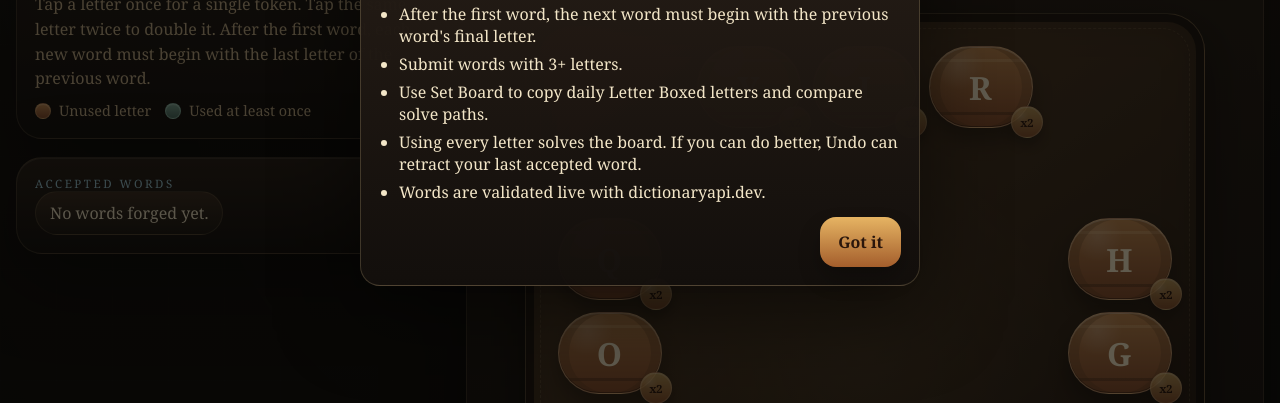
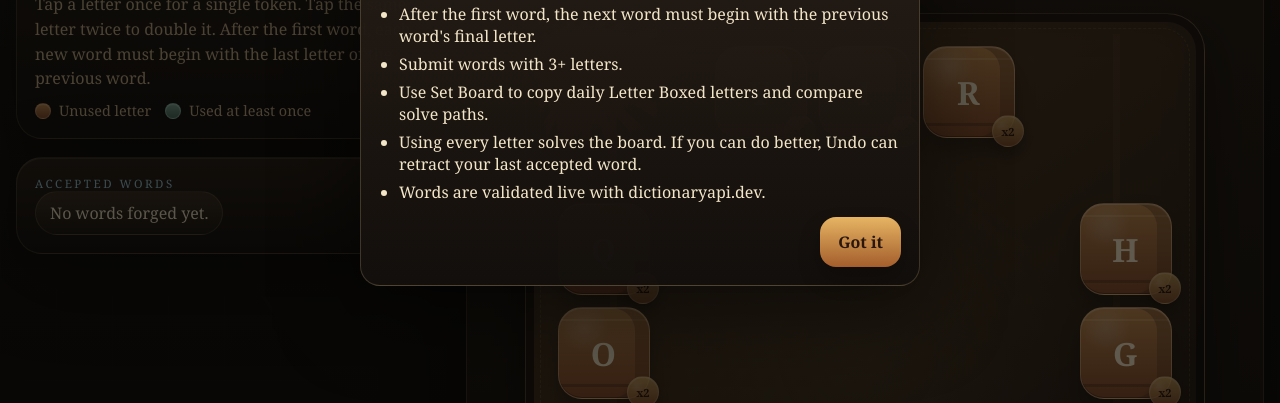
Before and after one commit to jmajerus/letter-punk, a plain HTML site: page public/index.html in a window 1280 px wide. Shown: the part 348-751 px from the top of the page. Drawn offline with Linux system fonts and the light colour scheme.

Commit message:
Enhance steampunk backdrop and retune tank tile styling

```diff
--- a/public/styles.css
+++ b/public/styles.css
@@ -170,6 +170,33 @@ h2 {
   display: flex;
   justify-content: center;
   padding: 16px 0 22px;
+  position: relative;
+}
+
+.board-wrap::before,
+.board-wrap::after {
+  content: "";
+  position: absolute;
+  width: 160px;
+  height: 160px;
+  pointer-events: none;
+  opacity: 0.42;
+  background:
+    radial-gradient(circle at center, transparent 0 26px, rgba(78, 52, 33, 0.8) 26px 29px, transparent 29px 100%),
+    repeating-conic-gradient(from 5deg, rgba(219, 175, 109, 0.3) 0deg 9deg, transparent 9deg 18deg),
+    radial-gradient(circle at center, rgba(224, 190, 130, 0.22) 0 7px, transparent 7px);
+  filter: drop-shadow(0 6px 8px rgba(0, 0, 0, 0.35));
+}
+
+.board-wrap::before {
+  left: 8px;
+  top: -8px;
+}
+
+.board-wrap::after {
+  right: 8px;
+  bottom: -4px;
+  transform: rotate(17deg);
 }
 
 .board-frame {
@@ -193,6 +220,22 @@ h2 {
   inset: 14px;
   border-radius: 28px;
   border: 1px dashed rgba(246, 214, 160, 0.12);
+  z-index: 1;
+}
+
+.board-frame::after {
+  content: "";
+  position: absolute;
+  inset: 20px;
+  border-radius: 24px;
+  pointer-events: none;
+  z-index: 1;
+  background:
+    linear-gradient(90deg, transparent 0 10%, rgba(170, 121, 76, 0.1) 10% 11.2%, transparent 11.2% 88.8%, rgba(170, 121, 76, 0.1) 88.8% 90%, transparent 90% 100%),
+    radial-gradient(circle at 6% 50%, rgba(198, 149, 97, 0.46) 0 4px, transparent 4px),
+    radial-gradient(circle at 94% 50%, rgba(198, 149, 97, 0.46) 0 4px, transparent 4px),
+    radial-gradient(circle at 50% 8%, rgba(198, 149, 97, 0.3) 0 3px, transparent 3px),
+    radial-gradient(circle at 50% 92%, rgba(198, 149, 97, 0.3) 0 3px, transparent 3px);
 }
 
 .board {
@@ -361,19 +404,19 @@ h2 {
 
 .tile {
   position: relative;
-  width: 104px;
-  height: 82px;
+  width: 92px;
+  height: 92px;
 }
 
 .tile-letter {
   width: 100%;
   height: 100%;
   border: 1px solid rgba(255, 232, 192, 0.38);
-  border-radius: 999px;
+  border-radius: 24px;
   background:
-    linear-gradient(180deg, transparent 0 15%, rgba(255, 225, 172, 0.22) 15% 19%, transparent 19% 81%, rgba(65, 39, 24, 0.36) 81% 85%, transparent 85% 100%),
+    linear-gradient(180deg, transparent 0 12%, rgba(255, 225, 172, 0.22) 12% 15%, transparent 15% 85%, rgba(65, 39, 24, 0.34) 85% 88%, transparent 88% 100%),
     radial-gradient(circle at 28% 22%, rgba(255, 255, 255, 0.18), transparent 26%),
-    linear-gradient(180deg, #c78c52 0%, #8a4f2e 100%);
+    linear-gradient(180deg, #cb9053 0%, #8a4f2e 100%);
   color: #fff1d1;
   font-family: inherit;
   font-size: 2rem;
@@ -383,15 +426,14 @@ h2 {
     0 12px 20px rgba(0, 0, 0, 0.3),
     inset 0 1px 0 rgba(255, 255, 255, 0.28),
     inset 0 -1px 0 rgba(41, 24, 15, 0.45),
-    inset 10px 0 0 rgba(98, 64, 39, 0.28),
-    inset -10px 0 0 rgba(98, 64, 39, 0.28);
+    inset -14px 0 0 rgba(86, 54, 32, 0.34);
   cursor: pointer;
   transition: transform 140ms ease, filter 140ms ease, box-shadow 140ms ease;
 }
 
 .tile-letter.used {
   background:
-    linear-gradient(180deg, transparent 0 15%, rgba(206, 239, 223, 0.2) 15% 19%, transparent 19% 81%, rgba(36, 56, 49, 0.32) 81% 85%, transparent 85% 100%),
+    linear-gradient(180deg, transparent 0 12%, rgba(206, 239, 223, 0.2) 12% 15%, transparent 15% 85%, rgba(36, 56, 49, 0.32) 85% 88%, transparent 88% 100%),
     radial-gradient(circle at 28% 22%, rgba(255, 255, 255, 0.14), transparent 26%),
     linear-gradient(180deg, #7ea694 0%, #4e6e62 100%);
   color: #eef7f1;
@@ -399,6 +441,7 @@ h2 {
   box-shadow:
     0 10px 18px rgba(0, 0, 0, 0.28),
     inset 0 1px 0 rgba(255, 255, 255, 0.24),
+    inset -14px 0 0 rgba(43, 66, 58, 0.32),
     0 0 0 2px rgba(156, 200, 181, 0.2);
 }
 
@@ -426,8 +469,8 @@ button:active {
 
 .tile-x2 {
   position: absolute;
-  right: -10px;
-  bottom: -10px;
+  right: -9px;
+  bottom: -9px;
   width: 32px;
   height: 32px;
   border-radius: 999px;
@@ -750,8 +793,8 @@ button {
   }
 
   .tile {
-    width: 86px;
-    height: 68px;
+    width: 80px;
+    height: 80px;
   }
 
   .tile-letter {
```
Also changed, not shown: README.md.
